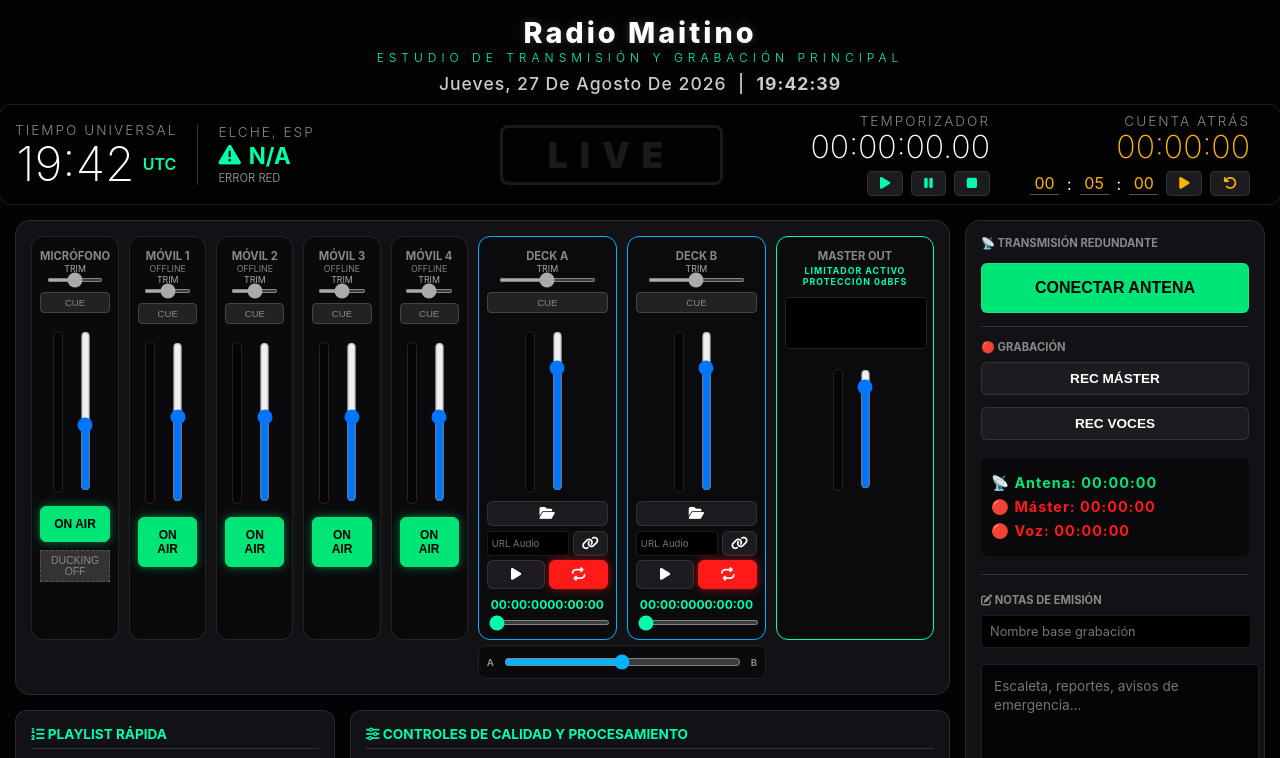
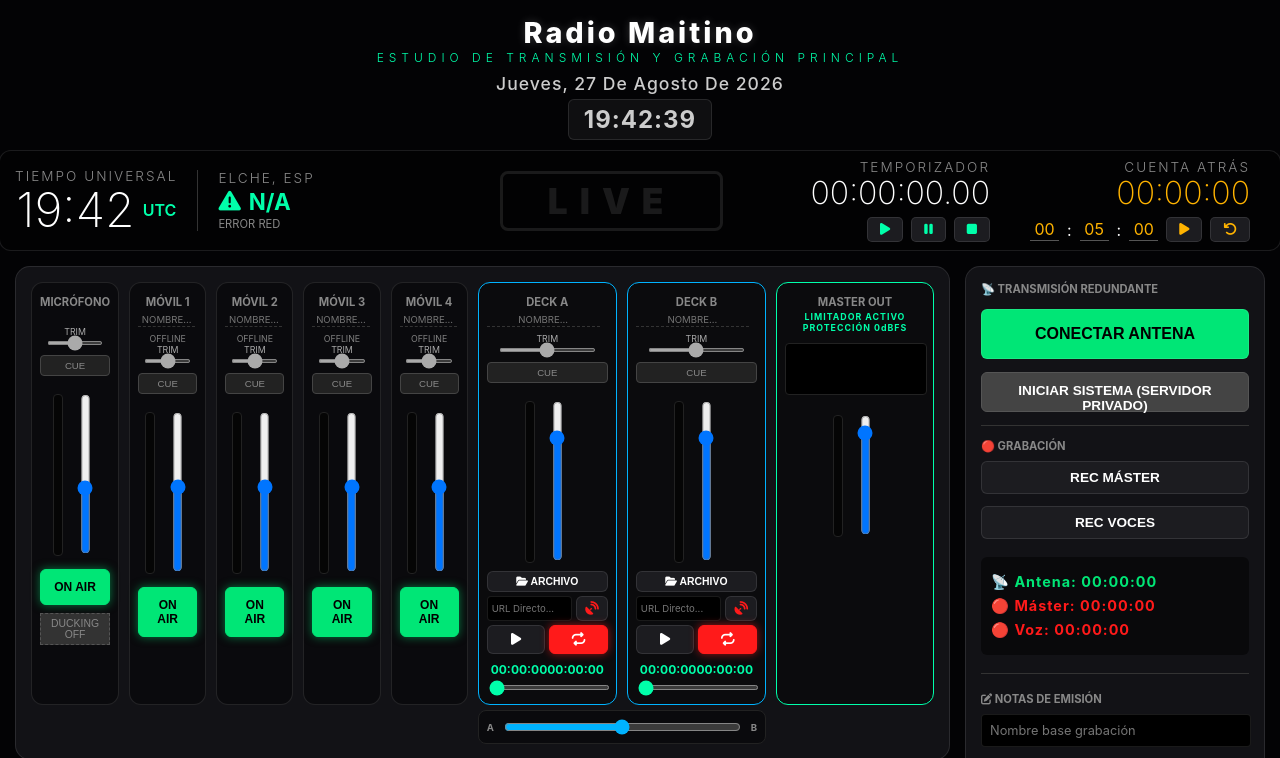
Before and after one commit to radiotelevisionmaitino-ux/transmisor, a plain HTML site: page index.html in a window 1280 px wide. Shown: the top 758 px of the page. Drawn offline with Linux system fonts and the light colour scheme; no server answers.

Commit message:
Update index.html

```diff
--- a/index.html
+++ b/index.html
@@ -1,5 +1,7 @@
 
-<!DOCTYPE html><html lang="es"><head>
+<!DOCTYPE html>
+<html lang="es">
+<head>
     <meta charset="UTF-8">
     <title>RADIO MAITINO ESTUDIO 1 | TRANSMISOR Y GRABADOR PRINCIPAL</title>
     <link href="https://cdnjs.cloudflare.com/ajax/libs/font-awesome/6.4.0/css/all.min.css" rel="stylesheet">
@@ -13,6 +15,18 @@
         .main-title-container h1 { margin: 0; font-size: 1.8rem; font-weight: 800; letter-spacing: 3px; color: #fff; text-shadow: 0 0 10px rgba(255,255,255,0.2); }
         .main-title-container h2 { margin: 0; font-size: 0.75rem; font-weight: 300; letter-spacing: 5px; color: var(--accent); text-transform: uppercase; }
         .date-time-display { margin-top: 8px; font-size: 1.1rem; color: #ccc; letter-spacing: 1px; font-weight: 500; text-transform: capitalize; }
+
+        /* Estilo para la nueva hora local */
+        .local-time-large {
+            display: inline-block;
+            margin-top: 5px;
+            font-size: 1.5rem;
+            font-weight: 700;
+            background: rgba(255, 255, 255, 0.05);
+            padding: 5px 15px;
+            border-radius: 6px;
+            border: 1px solid var(--border);
+        }
 
         /* --- ESTILO RELOJES Y CRONÓMETROS --- */
         .header-container { display: flex; justify-content: space-between; align-items: center; width: 100%; max-width: 1700px; margin-bottom: 15px; padding: 8px 15px; background: rgba(0,0,0,0.3); border-radius: 12px; border: 1px solid var(--border); position: relative; }
@@ -63,11 +77,20 @@
         .btn-duck.active { background: var(--ducking); color: white; border-style: solid; }
         .btn-live { background: #00e676; color: #000; height: 50px; font-size: 1rem; width: 100%; margin-top: 5px; transition: 0.3s; }
 
+        /* Botón Iniciar Sistema Privado */
+        .btn-init-system { background: #444; color: #fff; height: 40px; font-size: 0.85rem; width: 100%; margin-top: 5px; transition: 0.3s; border-radius: 6px; cursor: pointer; border: 1px solid #555;}
+        .btn-init-system:hover { background: #555; }
+        .btn-init-system.active { background: #2196f3; border-color: #2196f3; color: #fff; box-shadow: 0 0 10px rgba(33,150,243,0.5); }
+
         .crossfader-container { grid-column: 6 / 8; background: #0a0a0d; border-radius: 8px; padding: 8px; border: 1px solid #222; display: flex; align-items: center; justify-content: space-between; margin-top: -5px; }
         .crossfader-container span { font-size: 0.6rem; color: #888; font-weight: bold; }
         .cf-slider { width: 100%; margin: 0 10px; accent-color: #00b3ff; }
 
         h3 { font-size: 0.7rem; text-transform: uppercase; color: #888; margin: 0; }
+
+        /* Etiqueta editable para móviles y decks */
+        .mov-name-input { background: transparent; border: none; border-bottom: 1px dashed #333; color: var(--accent); font-size: 0.6rem; text-align: center; width: 90%; margin: 4px 0 6px 0; outline: none; font-family: 'Inter', sans-serif; text-transform: uppercase; transition: 0.3s; }
+        .mov-name-input:focus { border-bottom-color: var(--accent); }
 
         .timers { font-family: 'Inter', sans-serif; font-size: 0.9rem; text-align: left; background: rgba(0,0,0,0.5); padding: 10px; border-radius: 6px; margin-top: 10px; letter-spacing: 1px;}
         .t-row { margin: 6px 0; color: #888; font-weight: bold; }
@@ -107,7 +130,8 @@
     <h1>Radio Maitino</h1>
     <h2>Estudio de transmisión y grabación principal</h2>
     <div class="date-time-display">
-        <span id="main-date-local">CARGANDO FECHA...</span> &nbsp;|&nbsp; <span id="local-time" style="font-weight: 700;">00:00:00</span>
+        <div id="main-date-local">CARGANDO FECHA...</div>
+        <div class="local-time-large" id="local-time">00:00:00</div>
     </div>
 </div>
 
@@ -172,6 +196,7 @@
             <!-- MICRÓFONO GENERAL ÚNICO -->
             <div class="strip">
                 <h3>Micrófono</h3>
+                <div style="height: 17px;"></div>
                 <div class="trim-container">
                     <span>TRIM</span>
                     <input type="range" id="trim-mic1" class="trim-knob" min="0" max="2" step="0.05" value="1" oninput="updateTrims()">
@@ -188,6 +213,7 @@
             <!-- MOVIL 1 -->
             <div class="strip">
                 <h3>Móvil 1</h3>
+                <input type="text" class="mov-name-input" placeholder="Nombre...">
                 <div id="m1-stat" style="font-size: 0.55rem; color: gray;">OFFLINE</div>
                 <div class="trim-container">
                     <span>TRIM</span>
@@ -199,12 +225,13 @@
                     <input type="range" id="v-mov1" class="fader" min="0" max="1.5" step="0.01" value="0.8" oninput="updateGains()">
                 </div>
                 <button class="btn-state active" id="b-mov1" onclick="toggleMov(1)">ON AIR</button>
-                <audio id="remote-audio-1" autoplay hidden></audio>
+                <audio id="remote-audio-1" autoplay hidden muted></audio>
             </div>
 
             <!-- MOVIL 2 -->
             <div class="strip">
                 <h3>Móvil 2</h3>
+                <input type="text" class="mov-name-input" placeholder="Nombre...">
                 <div id="m2-stat" style="font-size: 0.55rem; color: gray;">OFFLINE</div>
                 <div class="trim-container">
                     <span>TRIM</span>
@@ -216,12 +243,13 @@
                     <input type="range" id="v-mov2" class="fader" min="0" max="1.5" step="0.01" value="0.8" oninput="updateGains()">
                 </div>
                 <button class="btn-state active" id="b-mov2" onclick="toggleMov(2)">ON AIR</button>
-                <audio id="remote-audio-2" autoplay hidden></audio>
+                <audio id="remote-audio-2" autoplay hidden muted></audio>
             </div>
 
             <!-- MOVIL 3 -->
             <div class="strip">
                 <h3>Móvil 3</h3>
+                <input type="text" class="mov-name-input" placeholder="Nombre...">
                 <div id="m3-stat" style="font-size: 0.55rem; color: gray;">OFFLINE</div>
                 <div class="trim-container">
                     <span>TRIM</span>
@@ -233,12 +261,13 @@
                     <input type="range" id="v-mov3" class="fader" min="0" max="1.5" step="0.01" value="0.8" oninput="updateGains()">
                 </div>
                 <button class="btn-state active" id="b-mov3" onclick="toggleMov(3)">ON AIR</button>
-                <audio id="remote-audio-3" autoplay hidden></audio>
+                <audio id="remote-audio-3" autoplay hidden muted></audio>
             </div>
 
             <!-- MOVIL 4 -->
             <div class="strip">
                 <h3>Móvil 4</h3>
+                <input type="text" class="mov-name-input" placeholder="Nombre...">
                 <div id="m4-stat" style="font-size: 0.55rem; color: gray;">OFFLINE</div>
                 <div class="trim-container">
                     <span>TRIM</span>
@@ -250,12 +279,13 @@
                     <input type="range" id="v-mov4" class="fader" min="0" max="1.5" step="0.01" value="0.8" oninput="updateGains()">
                 </div>
                 <button class="btn-state active" id="b-mov4" onclick="toggleMov(4)">ON AIR</button>
-                <audio id="remote-audio-4" autoplay hidden></audio>
+                <audio id="remote-audio-4" autoplay hidden muted></audio>
             </div>
 
             <!-- DECK A -->
             <div class="strip" style="border-color: #00b3ff;">
                 <h3>Deck A</h3>
+                <input type="text" class="mov-name-input" placeholder="Nombre...">
                 <div class="trim-container">
                     <span>TRIM</span>
                     <input type="range" id="trim-da" class="trim-knob" min="0" max="2" step="0.05" value="1" oninput="updateTrims()">
@@ -265,24 +295,29 @@
                     <canvas class="vu-meter" id="vu-da" width="10" height="150"></canvas>
                     <input type="range" id="v-da" class="fader" min="0" max="1" step="0.01" value="0.8" oninput="updateGains()">
                 </div>
-                <button class="btn" onclick="document.getElementById('fA').click()" style="margin-bottom: 5px; width: 100%; padding: 4px;"><i class="fas fa-folder-open"></i></button>
+
                 <div style="display: flex; gap: 4px; margin-bottom: 4px;">
-                    <input type="text" id="url-A" class="config-input" placeholder="URL Audio" style="font-size: 0.6rem; padding: 4px; margin: 0; flex: 1;">
-                    <button class="btn" onclick="loadUrl('A')" style="padding: 4px 8px;"><i class="fas fa-link"></i></button>
+                    <button class="btn" onclick="document.getElementById('fA').click()" style="flex: 1; padding: 4px; font-size: 0.65rem;"><i class="fas fa-folder-open"></i> ARCHIVO</button>
+                    <input type="file" id="fA" hidden onchange="loadD('A',this)">
                 </div>
+                <div style="display: flex; gap: 4px; margin-bottom: 4px;">
+                    <input type="url" id="url-A" class="config-input" placeholder="URL Directo..." style="font-size: 0.6rem; padding: 4px; margin: 0; flex: 1;">
+                    <button class="btn" onclick="loadUrl('A')" style="padding: 4px 8px; color: var(--danger);"><i class="fas fa-satellite-dish"></i></button>
+                </div>
+
                 <div style="display: flex; gap: 4px;">
                     <button class="btn" id="pA" onclick="playDeck('A')" style="flex: 1; padding: 6px;"><i class="fas fa-play"></i></button>
                     <button class="btn btn-loop active" id="lA" onclick="toggleLoop('A')" style="flex: 1; padding: 6px;"><i class="fas fa-repeat"></i></button>
                 </div>
                 <div class="deck-timer-container"><span id="time-curr-A">00:00:00</span><span id="time-tot-A">00:00:00</span></div>
                 <input type="range" class="seek-bar" id="seek-A" min="0" max="100" value="0" step="0.1" oninput="seekDeck('A')">
-                <input type="file" id="fA" hidden onchange="loadD('A',this)">
                 <audio id="audA" crossorigin="anonymous" loop></audio>
             </div>
 
             <!-- DECK B -->
             <div class="strip" style="border-color: #00b3ff;">
                 <h3>Deck B</h3>
+                <input type="text" class="mov-name-input" placeholder="Nombre...">
                 <div class="trim-container">
                     <span>TRIM</span>
                     <input type="range" id="trim-db" class="trim-knob" min="0" max="2" step="0.05" value="1" oninput="updateTrims()">
@@ -292,18 +327,22 @@
                     <canvas class="vu-meter" id="vu-db" width="10" height="150"></canvas>
                     <input type="range" id="v-db" class="fader" min="0" max="1" step="0.01" value="0.8" oninput="updateGains()">
                 </div>
-                <button class="btn" onclick="document.getElementById('fB').click()" style="margin-bottom: 5px; width: 100%; padding: 4px;"><i class="fas fa-folder-open"></i></button>
+
                 <div style="display: flex; gap: 4px; margin-bottom: 4px;">
-                    <input type="text" id="url-B" class="config-input" placeholder="URL Audio" style="font-size: 0.6rem; padding: 4px; margin: 0; flex: 1;">
-                    <button class="btn" onclick="loadUrl('B')" style="padding: 4px 8px;"><i class="fas fa-link"></i></button>
+                    <button class="btn" onclick="document.getElementById('fB').click()" style="flex: 1; padding: 4px; font-size: 0.65rem;"><i class="fas fa-folder-open"></i> ARCHIVO</button>
+                    <input type="file" id="fB" hidden onchange="loadD('B',this)">
                 </div>
+                <div style="display: flex; gap: 4px; margin-bottom: 4px;">
+                    <input type="url" id="url-B" class="config-input" placeholder="URL Directo..." style="font-size: 0.6rem; padding: 4px; margin: 0; flex: 1;">
+                    <button class="btn" onclick="loadUrl('B')" style="padding: 4px 8px; color: var(--danger);"><i class="fas fa-satellite-dish"></i></button>
+                </div>
+
                 <div style="display: flex; gap: 4px;">
                     <button class="btn" id="pB" onclick="playDeck('B')" style="flex: 1; padding: 6px;"><i class="fas fa-play"></i></button>
                     <button class="btn btn-loop active" id="lB" onclick="toggleLoop('B')" style="flex: 1; padding: 6px;"><i class="fas fa-repeat"></i></button>
                 </div>
                 <div class="deck-timer-container"><span id="time-curr-B">00:00:00</span><span id="time-tot-B">00:00:00</span></div>
                 <input type="range" class="seek-bar" id="seek-B" min="0" max="100" value="0" step="0.1" oninput="seekDeck('B')">
-                <input type="file" id="fB" hidden onchange="loadD('B',this)">
                 <audio id="audB" crossorigin="anonymous" loop></audio>
             </div>
 
@@ -445,6 +484,7 @@
         <div class="mixer" style="grid-template-columns: 1fr; gap: 8px;">
             <h3>📡 Transmisión Redundante</h3>
             <button class="btn btn-live" id="b-live" onclick="toggleLive()">CONECTAR ANTENA</button>
+            <button class="btn btn-init-system" id="btn-init-private" onclick="initPrivateServer()">INICIAR SISTEMA (SERVIDOR PRIVADO)</button>
             <hr style="width:100%; border:0; border-top:1px solid #333; margin: 5px 0;">
 
             <h3>🔴 Grabación</h3>
@@ -486,11 +526,12 @@
     let anMov = [];
 
     // Doble Conectividad PeerJS
-    let peerPrivate, peerPublic;
+    let peerPrivate;
     let isInit = false, isInitializing = false, isDucking = false, isBroadcasting = false;
     let activeListenerCalls = {};
     let activeDataConns = {};
     let peerIds = [null, null, null, null, null];
+    let privateServerInit = false;
 
     // Estados lógicos de canales (Inician ABIERTOS / ON AIR por defecto)
     let mMicMuted = false;
@@ -711,6 +752,75 @@
     function seekDeck(id) { if(deckModes[id] !== 'url') document.getElementById('aud' + id).currentTime = document.getElementById('seek-' + id).value; }
     async function ensureAudioContext() { if (audioCtx && audioCtx.state === 'suspended') await audioCtx.resume(); }
 
+    // Iniciar servidor privado independiente del init general
+    function initPrivateServer() {
+        if(privateServerInit) return;
+        const btnInit = document.getElementById('btn-init-private');
+        btnInit.innerText = "INICIANDO SISTEMA...";
+
+        peerPrivate = new Peer('maitino-studio-host-v2', { host: 'maitino-peer-server.onrender.com', port: 443, secure: true });
+
+        peerPrivate.on('open', () => {
+            privateServerInit = true;
+            btnInit.innerText = "SISTEMA INICIADO";
+            btnInit.classList.add('active');
+        });
+
+        peerPrivate.on('error', () => {
+            btnInit.innerText = "ERROR EN SERVIDOR";
+            setTimeout(() => { btnInit.innerText = "INICIAR SISTEMA (SERVIDOR PRIVADO)"; }, 3000);
+        });
+
+        // Array para rastrear qué canales móviles están en uso
+        let activeMovCalls = [false, false, false, false, false];
+
+        peerPrivate.on('call', async (call) => {
+            await init(); // Asegurar que el contexto de audio esté listo
+
+            // 1. Contesta inyectando el bus de audio maestro del directo (Retorno)
+            call.answer(liveDest.stream);
+
+            // 2. Captura la voz de la Móvil y la mete a la mesa
+            call.on('stream', (remoteStream) => {
+                // Buscar el primer canal de Móvil disponible (del 1 al 4)
+                let slot = 1;
+                for(let i = 1; i <= 4; i++) {
+                    if(!activeMovCalls[i]) {
+                        slot = i;
+                        break;
+                    }
+                }
+                activeMovCalls[slot] = true;
+
+                // Asignar al reproductor HTML (silenciado para no crear eco)
+                const audioMovil = document.getElementById('remote-audio-' + slot);
+                audioMovil.srcObject = remoteStream;
+                audioMovil.play().catch(() => {});
+
+                // Conecta la voz entrante pura al TRIM del canal correspondiente
+                const movSrc = audioCtx.createMediaStreamSource(remoteStream);
+                try { movSrc.disconnect(); } catch(e){} // Prevenir doble enrutamiento
+                movSrc.connect(movTrims[slot]);
+
+                // Cambia el indicador a verde
+                const stat = document.getElementById('m' + slot + '-stat');
+                if (stat) {
+                    stat.innerText = "ONLINE";
+                    stat.style.color = "#00ffaa";
+                }
+
+                // Liberar el canal cuando la Móvil cuelgue o se desconecte
+                call.on('close', () => {
+                    activeMovCalls[slot] = false;
+                    if (stat) {
+                        stat.innerText = "OFFLINE";
+                        stat.style.color = "gray";
+                    }
+                });
+            });
+        });
+    }
+
     // --- INICIALIZACIÓN MOTOR ---
     async function init() {
         if(audioCtx) await ensureAudioContext();
@@ -804,6 +914,12 @@
                 movTrims[i] = audioCtx.createGain();
                 movGains[i] = audioCtx.createGain(); movGains[i].gain.value = 0.8;
                 movPFLs[i] = audioCtx.createGain(); movPFLs[i].gain.value = 0;
+
+                // LA CIRUGÍA: Conectar los cables a la mesa principal
+                movTrims[i].connect(movGains[i]);
+                movGains[i].connect(masterGain);
+                movGains[i].connect(micMovDest); // Para que se grabe
+                movTrims[i].connect(movPFLs[i]).connect(pflDest); // Para el botón CUE
             }
 
             // CREACION DE ANALIZADORES VU POR CANAL
@@ -815,24 +931,6 @@
 
             analyzer = audioCtx.createAnalyser();
             limiter.connect(analyzer); // Visualiza el audio POST efectos en gráfico inferior
-
-            // --- INYECCIÓN DE CIRUGÍA PEERJS PARA CONEXIÓN CON SINTONIZADOR ---
-            if (!peerPrivate || !peerPublic) {
-                peerPrivate = new Peer('maitino-studio-host-v2', { host: 'maitino-peer-server.onrender.com', port: 443, secure: true });
-                peerPublic = new Peer('maitino-studio-host-public-v2', { config: { 'iceServers': [{ urls: 'stun:stun.l.google.com:19302' }] } });
-
-                const answerCall = (call) => {
-                    // Contesta inyectando el bus de audio maestro del directo
-                    call.answer(liveDest.stream);
-                };
-
-                peerPrivate.on('call', answerCall);
-                peerPublic.on('call', answerCall);
-
-                // Opcional: escuchar datos por si el sintonizador manda comandos check_live
-                peerPrivate.on('connection', (conn) => { conn.on('data', (d) => console.log('Ping recibido privado', d)); });
-                peerPublic.on('connection', (conn) => { conn.on('data', (d) => console.log('Ping recibido público', d)); });
-            }
 
             isInit = true; isInitializing = false;
             updateMatrix(); updateTrims(); updateGains(); visualize(); processDucking();
@@ -975,14 +1073,24 @@
         document.getElementById('aud'+id).src = URL.createObjectURL(input.files[0]);
     }
 
+    // Función Mejorada para Evitar Cuelgues en Enlaces de Directo
     async function loadUrl(id) {
         await init();
         const urlInput = document.getElementById('url-' + id).value.trim();
         if(!urlInput) return;
         setDeckVisualMode(id, 'url');
         const aud = document.getElementById('aud' + id);
-        aud.src = urlInput;
+
+        // Purgar caché para forzar reconexión limpia
+        aud.pause();
+        aud.removeAttribute('src');
         aud.load();
+
+        setTimeout(() => {
+            aud.src = urlInput;
+            aud.load();
+            playDeck(id); // Autoejecutar para evitar silencio
+        }, 50);
     }
 
     async function playDeck(id) {
```
